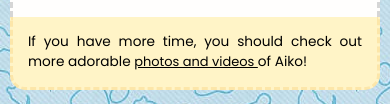
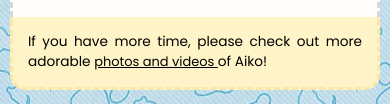
Before and after one commit to AngeloMari/tribute-page-for-aiko, a plain HTML site: page index.html in a window 390 px wide. Shown: the part 1071-1175 px from the top of the page. Drawn offline with Linux system fonts and the light colour scheme.

Commit message:
My second project from freeCodeCamp Responsive Web Design course.

```diff
--- a/index.html
+++ b/index.html
@@ -54,7 +54,7 @@
         </ol>
       </div>
       <p id="footer">
-        If you have more time, you should check out more adorable
+        If you have more time, please check out more adorable
         <a
           href="https://drive.google.com/drive/folders/1d5jnw21x7_qmZLcmT3aMeemtM8p8m2se?usp=drive_link"
           target="_blank"
```
